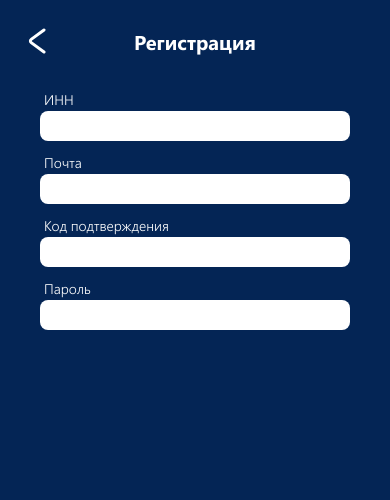
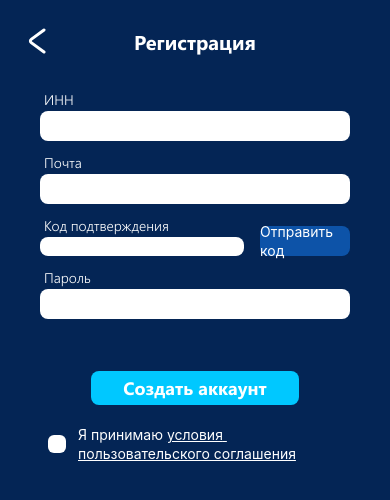
Before and after one commit to cutymurphy/quality_control_mob, a React Native app: screen /Registration in a window 390 px wide. Shown: the top 500 px of the page. Built offline with nearby package versions, Linux system fonts and the light colour scheme.

Commit message:
[chore]: added whole registartion page

```diff
--- a/src/components/pages/Home/styles.ts
+++ b/src/components/pages/Home/styles.ts
@@ -71,6 +71,7 @@ export const styles = StyleSheet.create({
     padding: 8,
     borderRadius: 14,
     width: "86%",
+    minWidth: "70%",
   },
   brightBlueBtnText: {
     fontSize: 20,
@@ -82,6 +83,7 @@ export const styles = StyleSheet.create({
     padding: 8,
     borderRadius: 14,
     width: "74%",
+    minWidth: "60%",
   },
   blueBtnText: {
     fontSize: 16,
--- a/src/components/pages/Registration/Registration.tsx
+++ b/src/components/pages/Registration/Registration.tsx
@@ -1,9 +1,11 @@
 import React, { useState } from "react";
-import { View } from "react-native";
+import { Pressable, Text, View } from "react-native";
 import { styles } from "./styles";
 import GradientPageTemplate from "../../templates/GradientPageTemplate";
 import Header from "../../molecules/Header";
 import Input from "../../atoms/Input";
+import Button from "../../atoms/Button";
+import { CheckIcon } from "../../../../assets/icons";
 
 // eslint-disable-next-line react/prop-types
 const Registration = ({ navigation }) => {
@@ -11,6 +13,7 @@ const Registration = ({ navigation }) => {
   const [email, setEmail] = useState<string>("");
   const [code, setCode] = useState<number | null>();
   const [password, setPassword] = useState<string>("");
+  const [isChecked, setIsChecked] = useState<boolean>(false);
 
   return (
     <GradientPageTemplate>
@@ -31,13 +34,19 @@ const Registration = ({ navigation }) => {
             inputMode="email"
             maxLength={254}
           />
+          <View style={styles.confirmationWrapper}>
             <Input
               label="Код подтверждения"
               value={code?.toString()}
               onChangeText={(text) => setCode(text === "" ? null : +text)}
               inputMode="numeric"
               maxLength={6}
+              customStyles={styles.confirmationInput}
             />
+            <Button style={styles.codeBtn} color="blueTransparent">
+              <Text style={styles.codeBtnText}>Отправить код</Text>
+            </Button>
+          </View>
           <Input
             label="Пароль"
             value={password}
@@ -46,6 +55,25 @@ const Registration = ({ navigation }) => {
             secureTextEntry
           />
         </View>
+        <Button color="welcomeBrightBlue" style={styles.createBtn}>
+          <Text style={styles.createBtnText}>Создать аккаунт</Text>
+        </Button>
+        <View style={styles.checkboxWrapper}>
+          <Pressable
+            onPress={() => setIsChecked(!isChecked)}
+            style={styles.checkbox}
+          >
+            <View style={styles.checkboxContainer}>
+              {isChecked && <CheckIcon />}
+            </View>
+            <Text style={styles.checkboxText}>
+              Я принимаю{" "}
+              <Text style={styles.checkboxTextUnderlined}>
+                условия пользовательского соглашения
+              </Text>
+            </Text>
+          </Pressable>
+        </View>
       </View>
     </GradientPageTemplate>
   );
--- a/src/components/pages/Registration/styles.ts
+++ b/src/components/pages/Registration/styles.ts
@@ -1,14 +1,75 @@
 import { StyleSheet } from "react-native";
+import { palette } from "../../../constants/palette";
+import { fonts } from "../../../constants/fonts";
 
 export const styles = StyleSheet.create({
   wrapper: {
     flex: 1,
     padding: 28,
+    alignItems: "center",
   },
   fields: {
     paddingTop: 36,
     paddingBottom: 52,
     paddingHorizontal: 12,
     gap: 12,
+    width: "100%",
+  },
+  confirmationWrapper: {
+    flexDirection: "row",
+    justifyContent: "space-between",
+    gap: 16,
+    alignItems: "flex-end",
+  },
+  confirmationInput: {
+    flex: 1,
+  },
+  codeBtn: {
+    height: 30,
+    width: "50%",
+    flex: 1,
+    borderRadius: 8,
+  },
+  codeBtnText: {
+    color: palette.mainText,
+    lineHeight: 19,
+  },
+  createBtn: {
+    height: 34,
+    borderRadius: 8,
+    width: "62%",
+    minWidth: "50%",
+  },
+  createBtnText: {
+    color: palette.mainText,
+    fontSize: 18,
+    lineHeight: 24,
+    fontFamily: fonts.default_800,
+  },
+  checkboxWrapper: {
+    width: "100%",
+    paddingRight: 12,
+    paddingLeft: 20,
+    marginTop: 20,
+  },
+  checkbox: {
+    flexDirection: "row",
+    alignItems: "center",
+    gap: 12,
+  },
+  checkboxContainer: {
+    width: 18,
+    height: 18,
+    backgroundColor: palette.white,
+    borderRadius: 6,
+    justifyContent: "center",
+    alignItems: "center",
+  },
+  checkboxText: {
+    color: palette.mainText,
+    lineHeight: 19,
+  },
+  checkboxTextUnderlined: {
+    textDecorationLine: "underline",
   },
 });
```
Also changed, not shown: package.json (+4 -4 lines), react-native.config.js (+5 -5 lines), 1 other file (tests, documents, lock files or other folders). Lines whose indentation alone changed are shown as unchanged.
